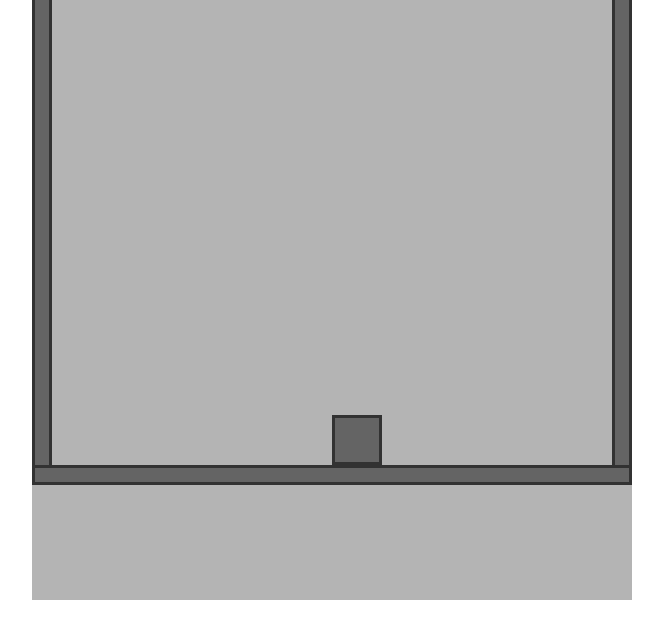
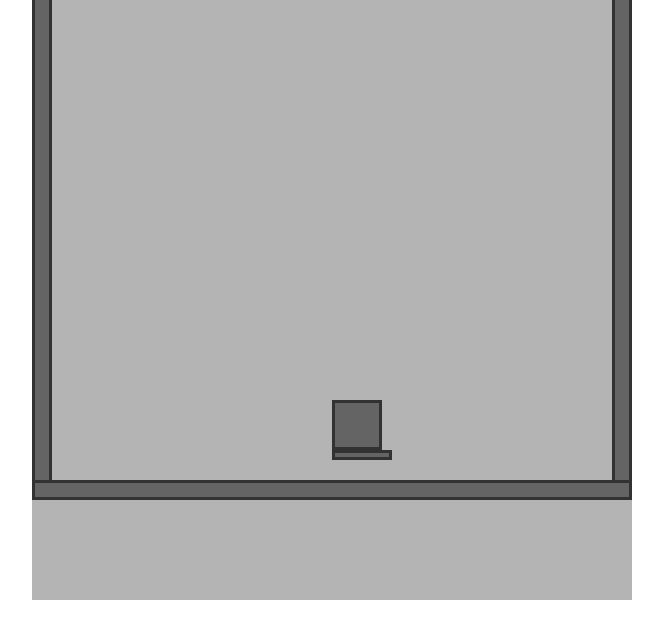
Before and after one commit to guyavt/GameThing, a plain HTML site: page index.html in a window 1280 px wide. Shown: the whole page, without its empty margins (308-971 px from the left). Drawn offline with Linux system fonts and the light colour scheme.

Commit message:
Revert "nothing"
This reverts commit 5dbe46f08022fb8247c670aed62704727dcf7263.

```diff
--- a/index.html
+++ b/index.html
@@ -20,6 +20,7 @@
         <script src="boundingbox.js"></script>
         <script src="block.js"></script>
         <script src="lift.js"></script>
+        <script src="trapdoor.js"></script>
         <script src="springboard.js"></script>
         <script src="script.js"></script>
 
--- a/script.js
+++ b/script.js
@@ -14,7 +14,8 @@ let can = document.getElementById(`board`),
         right: new Block(WIDTH - 20, 0, 20, HEIGHT, BLOCK_STATE.STATIC, BLOCK_STATE.STATIC),
         top: new Block(0, 0, WIDTH, 20),
         bottom: new Block(0, HEIGHT - 20, WIDTH, 20)
-    };
+    },
+    obj = new Trapdoor(WIDTH / 2, HEIGHT - 50, 60, 10, 10);
 
 
 window.addEventListener(`load`, e => {
@@ -22,6 +23,7 @@ window.addEventListener(`load`, e => {
     can.height = HEIGHT;
 
     BLOCKS.push(player);
+    BLOCKS.push(obj);
 
     for (let w of Object.values(walls)) {
         BLOCKS.push(w);
--- /dev/null
+++ b/trapdoor.js
@@ -0,0 +1,5 @@
+class Trapdoor extends Block {
+    constructor(x, y, w, h) {
+        super(x, y, w, h);
+    }
+}
```
